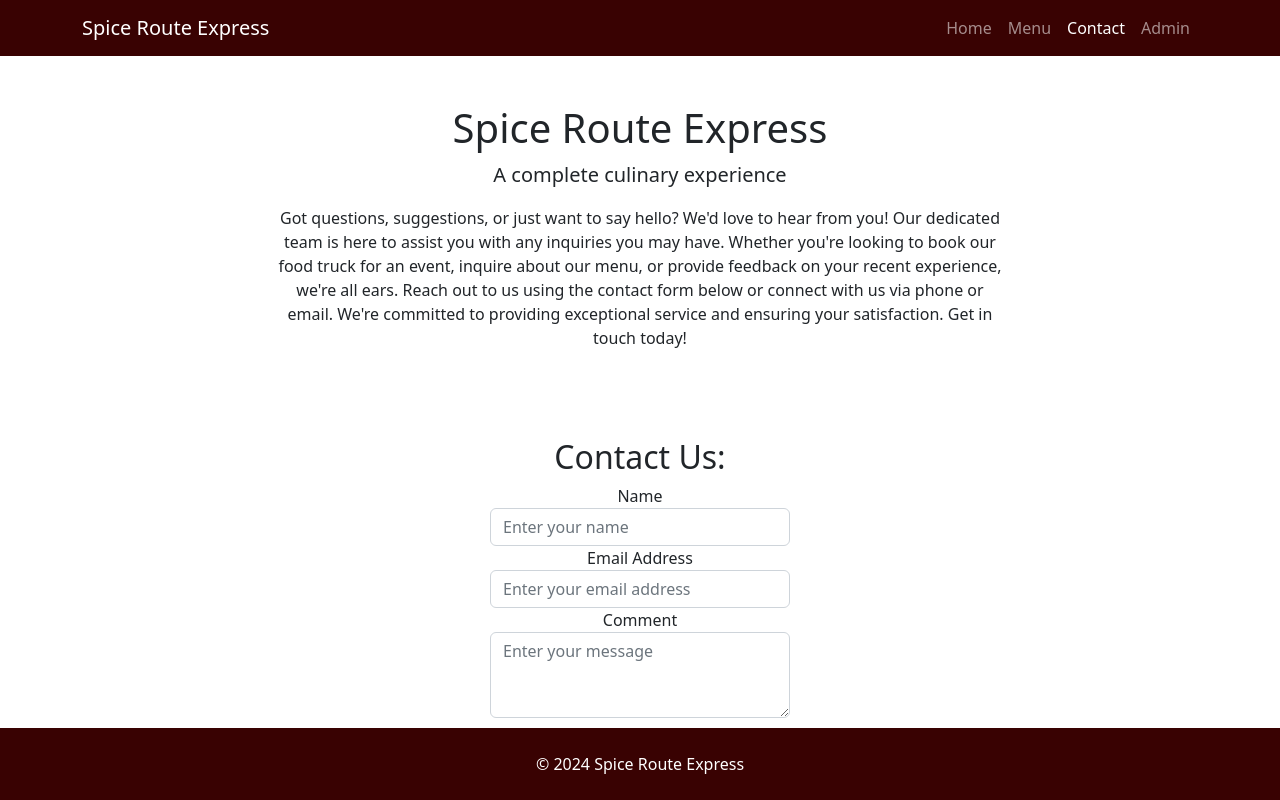
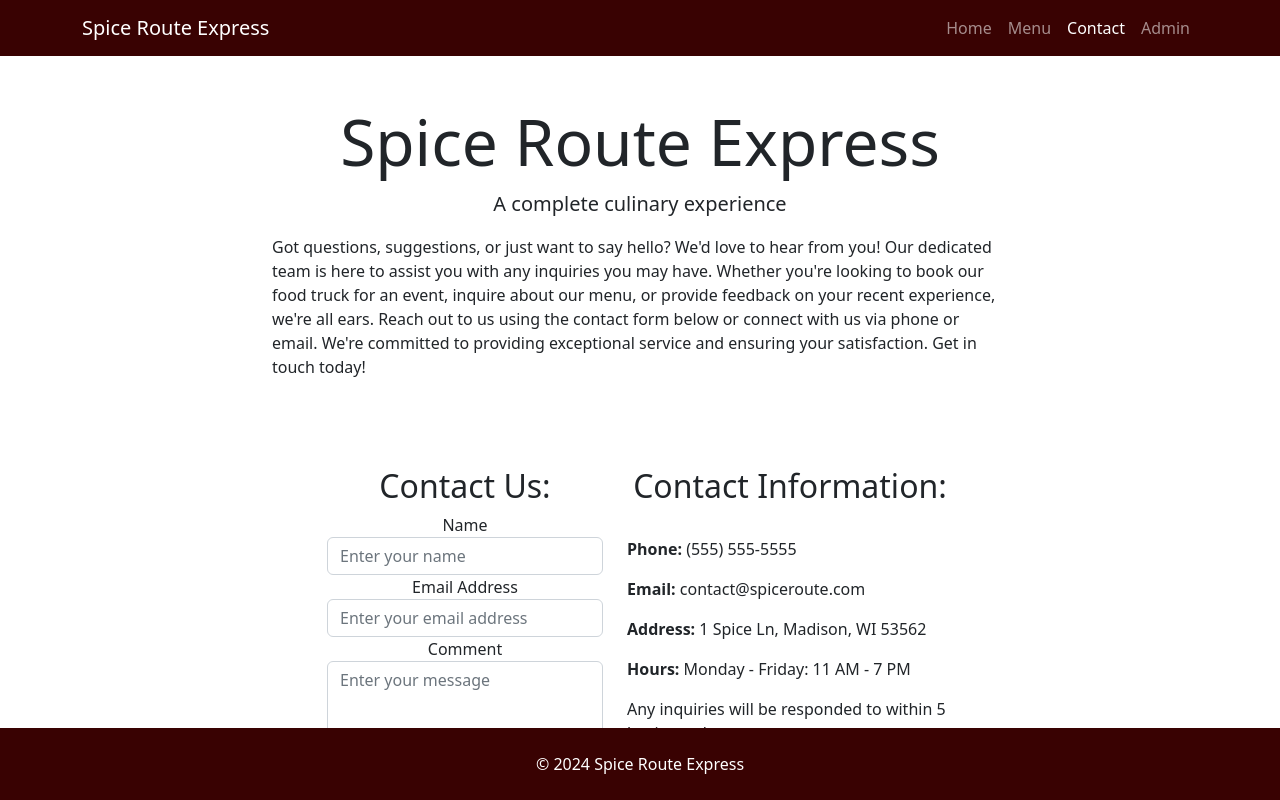
Before and after one commit to jerwip3/js-assignment9, a website: page public/contact.html in a window 1280 px wide. Drawn offline with nearby package versions, Linux system fonts and the light colour scheme.

Commit message:
Reformatted contact page. Adjusted text-centering on all pages for better readability.

```diff
--- a/public/contact.html
+++ b/public/contact.html
@@ -30,22 +30,22 @@
         <!-- Page content-->
         <div class="container">
             <div class="text-center mt-5">
-                <h1>Spice Route Express</h1>
+                <h1 class="display-3">Spice Route Express</h1>
                 <p class="lead">A complete culinary experience</p>
             </div>
         </div>
         <div class="container">
             <div class="row justify-content-center">
-                <div class="col-lg-8 text-center mb-lg-4 mb-2">
+                <div class="col-lg-8 mb-lg-4 mb-2">
                     <p>Got questions, suggestions, or just want to say hello? We'd love to hear from you! Our dedicated team is here to assist you with any inquiries you may have. Whether you're looking to book our food truck for an event, inquire about our menu, or provide feedback on your recent experience, we're all ears. Reach out to us using the contact form below or connect with us via phone or email. We're committed to providing exceptional service and ensuring your satisfaction. Get in touch today! </p>
                 </div>
             </div>
         </div>
         <div class="container mt-5">
-            <h2 class="text-center">Contact Us:</h2>
             <div class="row justify-content-center">
-                <div class="col text-center mb-lg-2 mb-2">
-                    <form style="max-width: 300px; margin:auto;">
+                <div class="col-lg-6 text-center mb-lg-2 mb-2" style="max-width: 300px;">
+                    <form>
+                        <h2 class="text-center">Contact Us:</h2>
                         <!-- Non-Funtional Contact Form -->
                         <div class="form-group">
                             <label for="name">Name</label>
@@ -58,9 +58,17 @@
                         <div class="form-group">
                             <label for="commentBox">Comment</label>
                             <textarea class="form-control" id="commentBox" rows="3" placeholder="Enter your message" required></textarea>
-                        </div><br>
-                        <button type="submit" class="btn btn-sm btn-success float-start">Submit</button>
+                        </div>
+                        <button type="submit" class="btn btn-sm btn-success float-start mt-1">Submit</button>
                     </form>
+                </div>
+                <div class="col-lg-6 mb-lg-2 mb-2" style="max-width: 350px;">
+                    <h2 class="text-center">Contact Information:</h2><br>
+                    <p><b>Phone:</b> (555) 555-5555</p>
+                    <p><b>Email:</b> contact@spiceroute.com</p>
+                    <p><b>Address:</b> 1 Spice Ln, Madison, WI 53562</p>
+                    <p><b>Hours:</b> Monday - Friday: 11 AM - 7 PM</p>
+                    <p>Any inquiries will be responded to within 5 business days.</p>
                 </div>
             </div>
         </div>
```
Also changed, not shown: public/admin.html (+1 -1 lines), public/index.html (+1 -1 lines), public/menu.html (+4 -3 lines).
